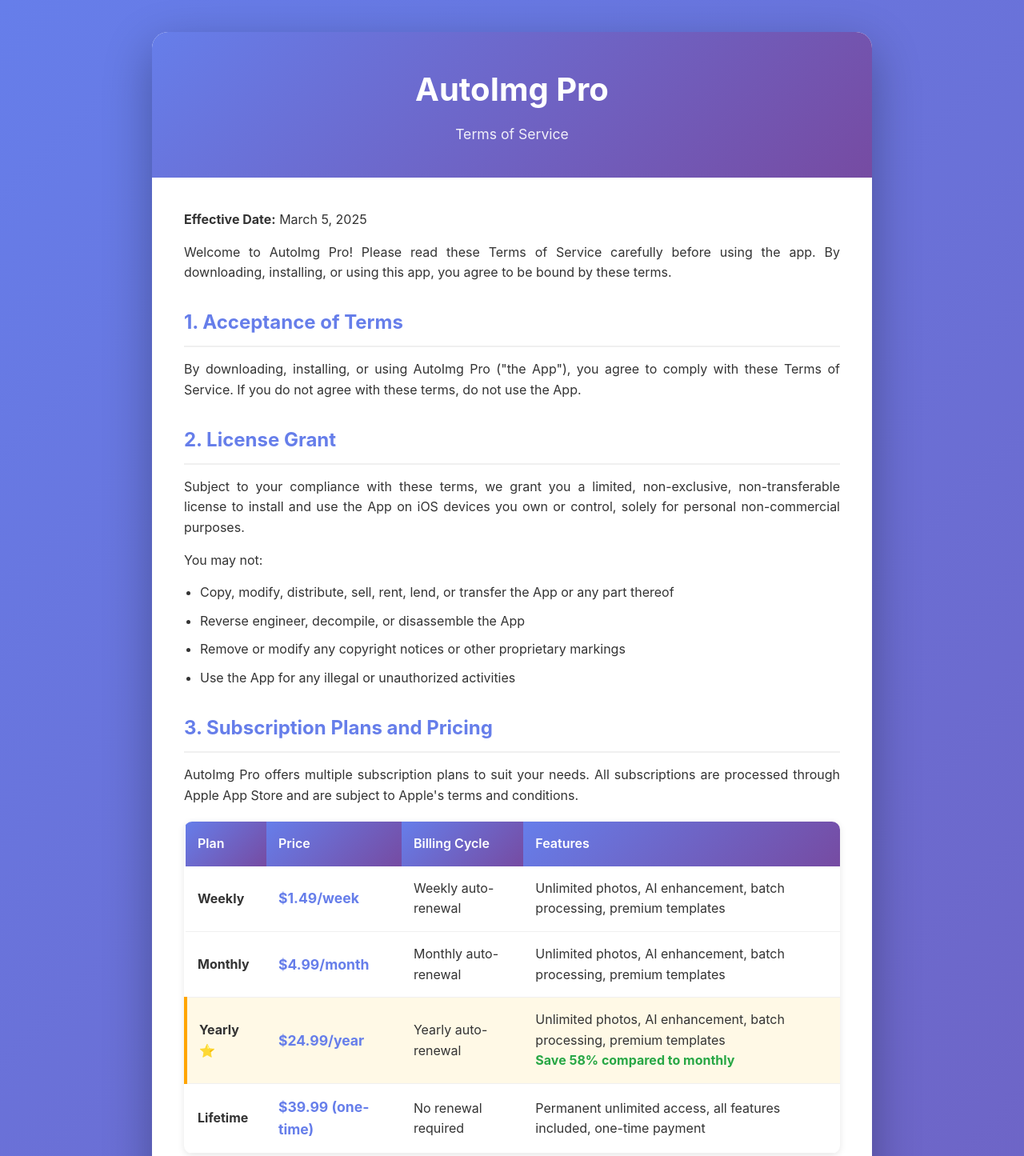
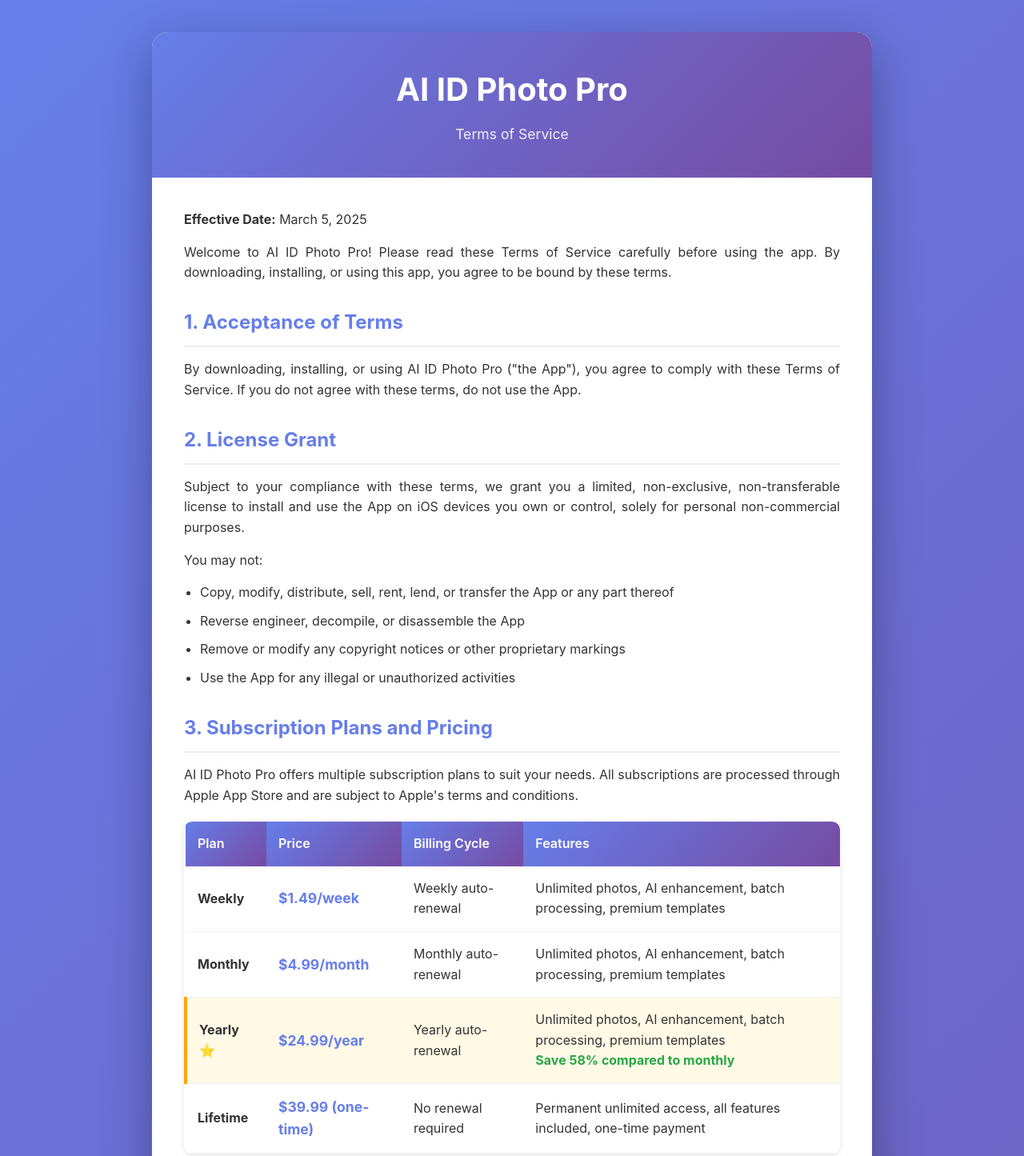
Before and after one commit to asunnyboy861/autoimg-pro-terms, a plain HTML site: page index.html in a window 1280 px wide. Shown: the top 1445 px of the page at 80% size. Drawn offline with Linux system fonts and the light colour scheme.

Commit message:
Update app name to AI ID Photo Pro

```diff
--- a/index.html
+++ b/index.html
@@ -3,7 +3,7 @@
 <head>
     <meta charset="UTF-8">
     <meta name="viewport" content="width=device-width, initial-scale=1.0">
-    <title>AutoImg Pro - Terms of Service</title>
+    <title>AI ID Photo Pro - Terms of Service</title>
     <style>
         * {
             margin: 0;
@@ -129,18 +129,18 @@
 <body>
     <div class="container">
         <div class="header">
-            <h1>AutoImg Pro</h1>
+            <h1>AI ID Photo Pro</h1>
             <p>Terms of Service</p>
         </div>
         <div class="content">
             <div class="section">
                 <p><strong>Effective Date:</strong> March 5, 2025</p>
-                <p>Welcome to AutoImg Pro! Please read these Terms of Service carefully before using the app. By downloading, installing, or using this app, you agree to be bound by these terms.</p>
+                <p>Welcome to AI ID Photo Pro! Please read these Terms of Service carefully before using the app. By downloading, installing, or using this app, you agree to be bound by these terms.</p>
             </div>
 
             <div class="section">
                 <h2>1. Acceptance of Terms</h2>
-                <p>By downloading, installing, or using AutoImg Pro ("the App"), you agree to comply with these Terms of Service. If you do not agree with these terms, do not use the App.</p>
+                <p>By downloading, installing, or using AI ID Photo Pro ("the App"), you agree to comply with these Terms of Service. If you do not agree with these terms, do not use the App.</p>
             </div>
 
             <div class="section">
@@ -157,7 +157,7 @@
 
             <div class="section">
                 <h2>3. Subscription Plans and Pricing</h2>
-                <p>AutoImg Pro offers multiple subscription plans to suit your needs. All subscriptions are processed through Apple App Store and are subject to Apple's terms and conditions.</p>
+                <p>AI ID Photo Pro offers multiple subscription plans to suit your needs. All subscriptions are processed through Apple App Store and are subject to Apple's terms and conditions.</p>
 
                 <table class="pricing-table">
                     <thead>
@@ -251,7 +251,7 @@
 
             <div class="section">
                 <h2>7. Intellectual Property</h2>
-                <p>AutoImg Pro and all related content, features, and designs are the property of AutoImg Pro Team and are protected by copyright, trademark, and other intellectual property laws.</p>
+                <p>AI ID Photo Pro and all related content, features, and designs are the property of AI ID Photo Pro Team and are protected by copyright, trademark, and other intellectual property laws.</p>
             </div>
 
             <div class="section">
@@ -282,7 +282,7 @@
             </div>
         </div>
         <div class="footer">
-            <p>&copy; 2025 AutoImg Pro. All rights reserved.</p>
+            <p>&copy; 2025 AI ID Photo Pro. All rights reserved.</p>
         </div>
     </div>
 </body>
```
